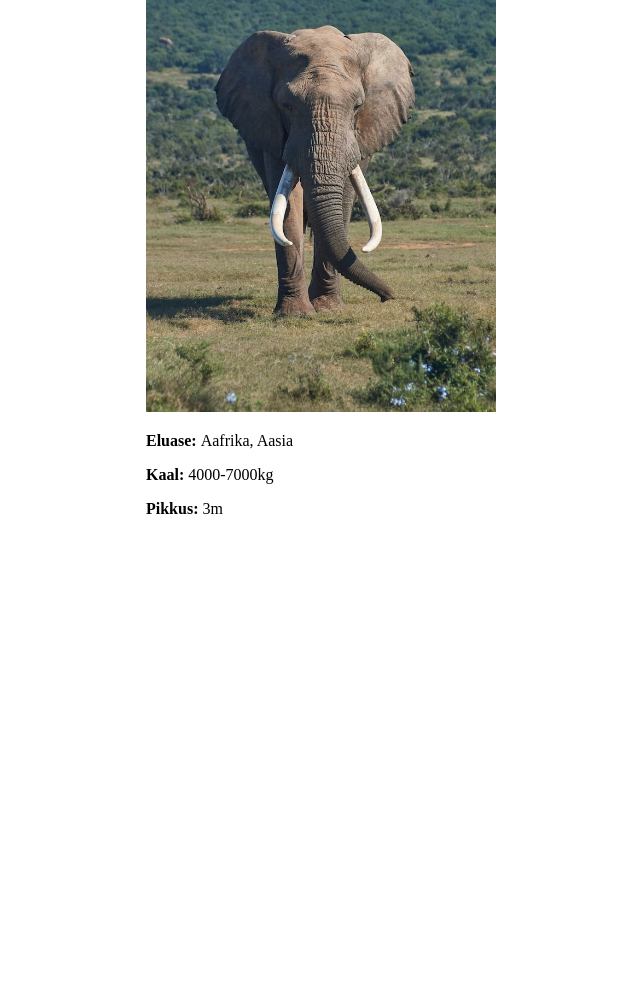
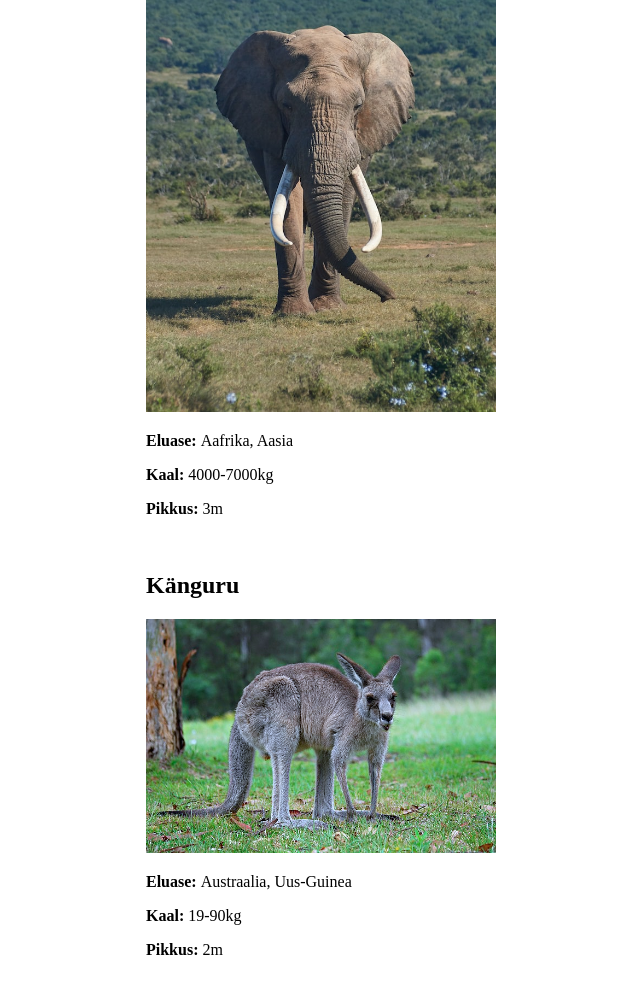
Before and after one commit to FantomTchi7/Praktikandi-Git-Harjutus-1, a plain HTML site: page index.html in a window 1280 px wide. Shown: the part 1201-2194 px from the top of the page, without its empty margins (174-814 px from the left). Before the commit the page ends 1753 px from the top, so only its background shows below. Drawn offline with Linux system fonts and the light colour scheme.

Commit message:
Added kangaroo

```diff
--- a/index.html
+++ b/index.html
@@ -31,5 +31,12 @@
     <p><b>Pikkus:</b> 3m</p>
     <br>
 
+    <h2>Känguru</h2>
+    <img width=350px src="pildid/kanguru.jpg">
+    <p><b>Eluase: </b> Austraalia, Uus-Guinea</p>
+    <p><b>Kaal:</b> 19-90kg</p>
+    <p><b>Pikkus:</b> 2m</p>
+    <br>
+
   </body>
 </html>
```
Also changed, not shown: pildid/kanguru.jpg (added).
